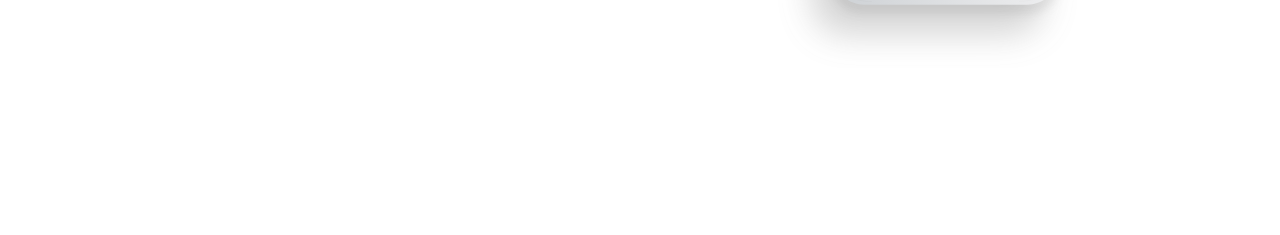
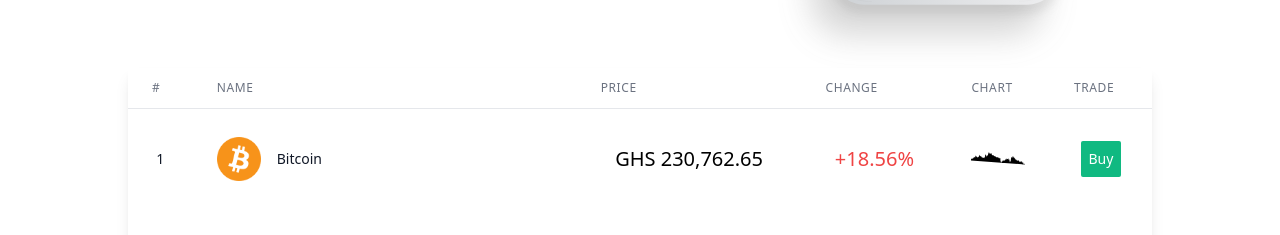
Before and after one commit to kirsten-tay/coinbase-clone, a React (Create React App) app: page / in a window 1280 px wide. Shown: the part 563-798 px from the top of the page. Built offline with nearby package versions, Linux system fonts and the light colour scheme.

Commit message:
modified the table

```diff
--- a/src/App.js
+++ b/src/App.js
@@ -1,5 +1,6 @@
 import Navbar from './components/Navbar';
 import Hero from './components/Hero';
+import Table from './components/Table';
 
 import './App.css';
 
@@ -8,6 +9,7 @@
     <div className="App">
      <Navbar/>
      <Hero/>
+     <Table/>
     </div>
   );
 }
```
